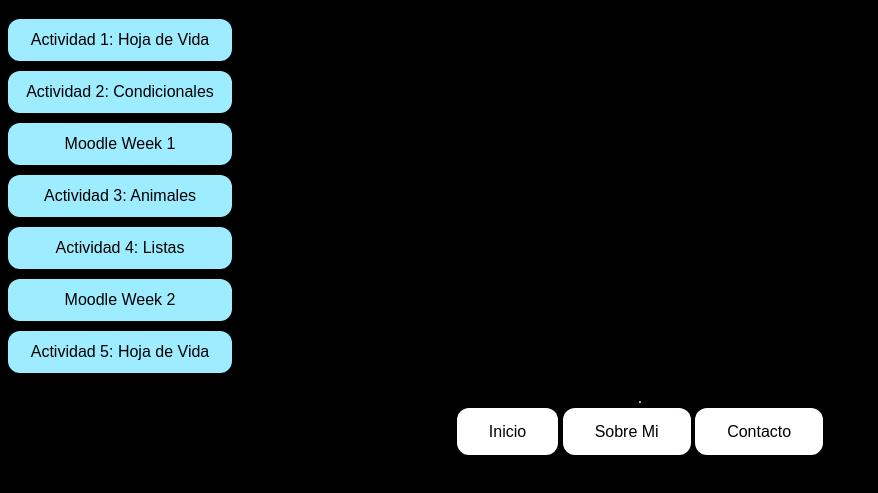
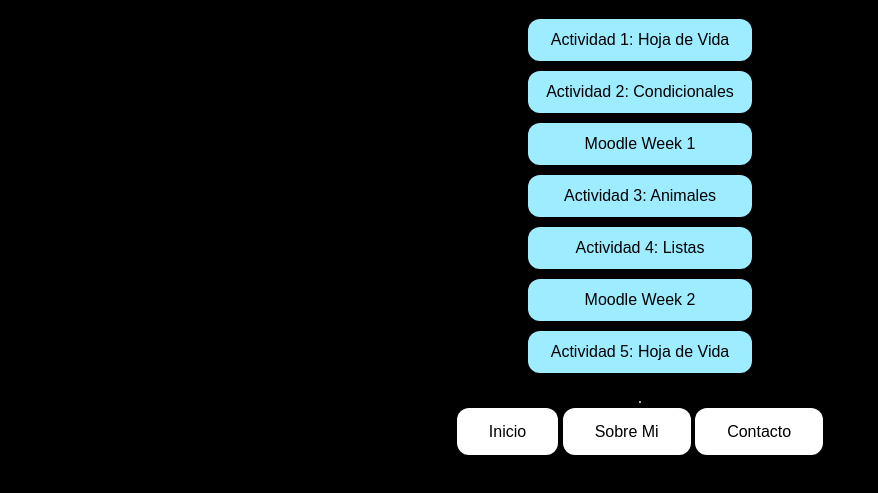
Before and after one commit to miguelrodrica/portafolio, a plain HTML site: page projects.html in a window 1280 px wide. Shown: the part 61-554 px from the top of the page, without its empty margins (0-878 px from the left). Drawn offline with Linux system fonts and the light colour scheme.

Commit message:
Refactor CSS for button and project container styles
Removed unnecessary styles and adjusted layout properties for better alignment.

```diff
--- a/style.css
+++ b/style.css
@@ -3,7 +3,6 @@ body {
   font-family: sans-serif;
   color: white;
   text-align: center;
-  text-justify: center;
 }
 
 .button-menu {
@@ -18,20 +17,18 @@ body {
 
 .button-projects {
   background-color: #9EECFF;
-  border: none;
   color: black;
   padding: 12px;
   text-decoration: none;
-  font-family: sans-serif;
-  display: center;
   border-radius: 12px;
-  font-family: sans-serif;
   display: block;
   width: 200px;
-}
+  margin: 0 auto;
+  }
 
 .projects-container {
-    display: flex;
-    flex-direction: column;
-    gap: 10px;
+  display: flex;
+  flex-direction: column;
+  gap: 10px;
+  align-items: center;
 }
```
